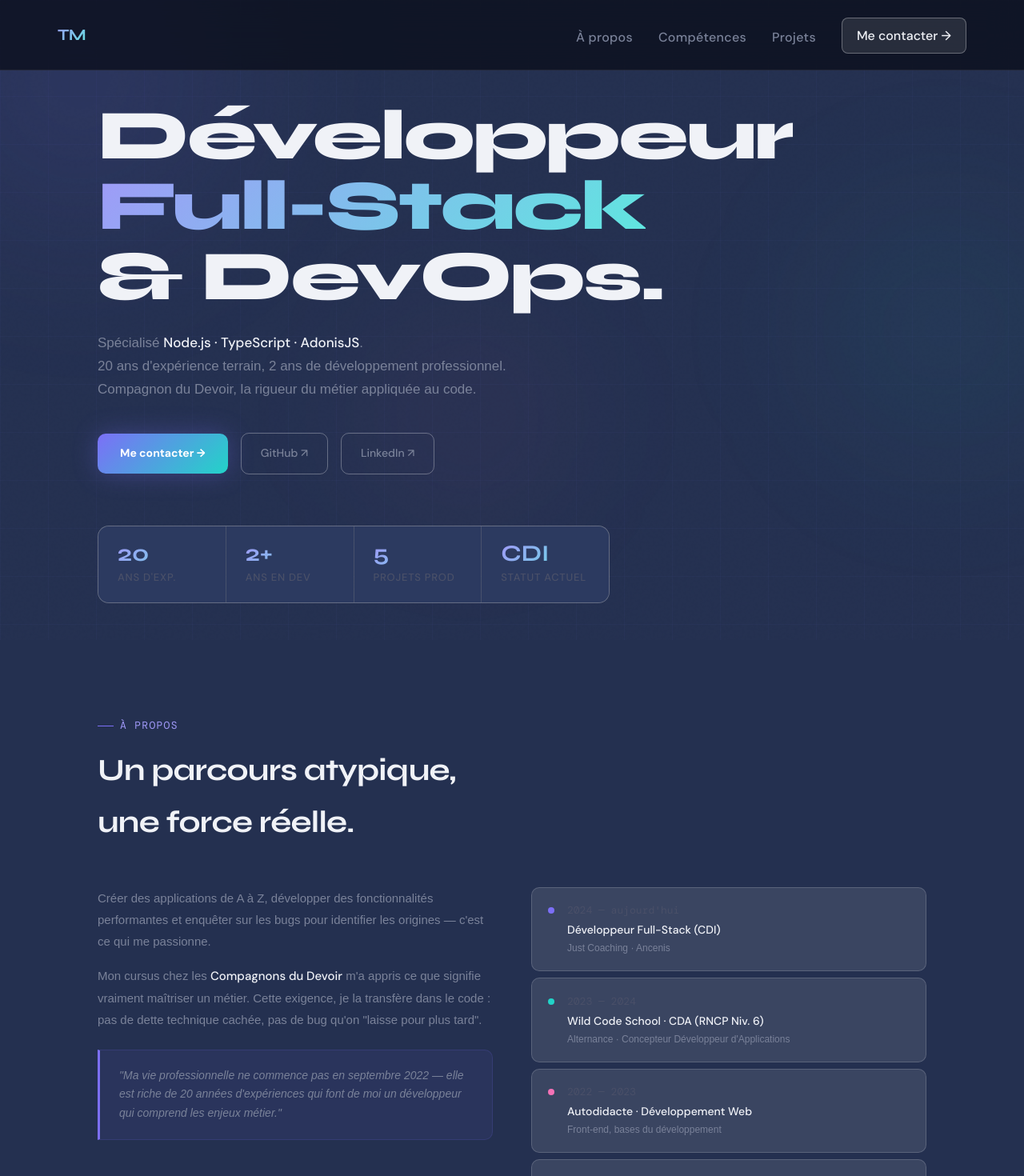
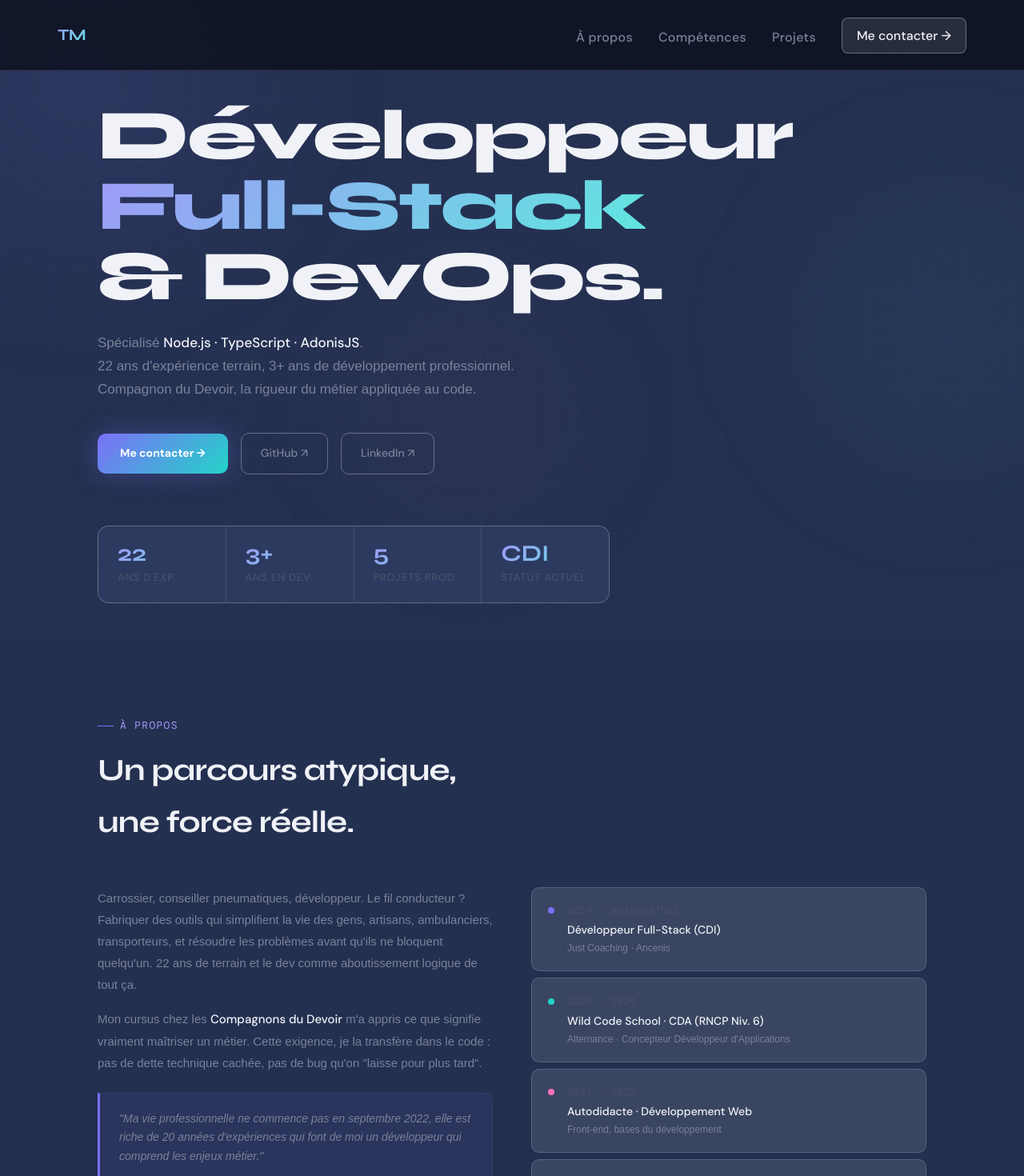
Before and after one commit to ThomMarchand/portfolio, a Next.js app: page / in a window 1280 px wide. Shown: the top 1470 px of the page at 80% size. Built offline with nearby package versions, Linux system fonts and the light colour scheme; a web font is replaced by a local one.

Commit message:
feat: implement yearsSince utility and update experience metrics in Home and SectionAbout components

```diff
--- a/app/components/templates/SectionAbout.tsx
+++ b/app/components/templates/SectionAbout.tsx
@@ -1,3 +1,5 @@
+import { yearsSince } from "@/app/utils/yearsSince";
+
 const sectionStyle = {
   position: "relative" as const,
   zIndex: 1,
@@ -27,7 +29,7 @@ const timelineItems = [
   },
   {
     color: "var(--amber)",
-    year: "2002 — 2022",
+    year: "2004 — 2022",
     title: "20 ans d'expérience terrain",
     sub: "Compagnons du Devoir · Euromaster · Agencement",
   },
@@ -81,20 +83,34 @@ export default function SectionAbout() {
         style={{ gap: "3rem", alignItems: "start", paddingBottom: "3rem" }}
       >
         <div>
-          <p style={{ color: "var(--text-muted)", fontSize: "15px", lineHeight: 1.8 }}>
-            Créer des applications de A à Z, développer des fonctionnalités performantes et enquêter
-            sur les bugs pour identifier les origines — c&apos;est ce qui me passionne.
+          <p
+            style={{
+              color: "var(--text-muted)",
+              fontSize: "15px",
+              lineHeight: 1.8,
+            }}
+          >
+            Carrossier, conseiller pneumatiques, développeur. Le fil conducteur
+            ? Fabriquer des outils qui simplifient la vie des gens, artisans,
+            ambulanciers, transporteurs, et résoudre les problèmes avant qu'ils
+            ne bloquent quelqu'un. {yearsSince(2004)} ans de terrain et le dev
+            comme aboutissement logique de tout ça.
           </p>
           <p
-            style={{ color: "var(--text-muted)", fontSize: "15px", lineHeight: 1.8, marginTop: "1rem" }}
+            style={{
+              color: "var(--text-muted)",
+              fontSize: "15px",
+              lineHeight: 1.8,
+              marginTop: "1rem",
+            }}
           >
             Mon cursus chez les{" "}
             <strong style={{ color: "var(--text)", fontWeight: 500 }}>
               Compagnons du Devoir
             </strong>{" "}
-            m&apos;a appris ce que signifie vraiment maîtriser un métier. Cette exigence, je la
-            transfère dans le code : pas de dette technique cachée, pas de bug qu&apos;on &quot;laisse
-            pour plus tard&quot;.
+            m&apos;a appris ce que signifie vraiment maîtriser un métier. Cette
+            exigence, je la transfère dans le code : pas de dette technique
+            cachée, pas de bug qu&apos;on &quot;laisse pour plus tard&quot;.
           </p>
           <blockquote
             style={{
@@ -109,9 +125,9 @@ export default function SectionAbout() {
               fontStyle: "italic",
             }}
           >
-            &quot;Ma vie professionnelle ne commence pas en septembre 2022 — elle est riche de 20
-            années d&apos;expériences qui font de moi un développeur qui comprend les enjeux
-            métier.&quot;
+            &quot;Ma vie professionnelle ne commence pas en septembre 2022, elle
+            est riche de 20 années d&apos;expériences qui font de moi un
+            développeur qui comprend les enjeux métier.&quot;
           </blockquote>
         </div>
 
@@ -150,10 +166,18 @@ export default function SectionAbout() {
                 >
                   {item.year}
                 </div>
-                <div style={{ fontSize: "14px", fontWeight: 500, color: "var(--text)" }}>
+                <div
+                  style={{
+                    fontSize: "14px",
+                    fontWeight: 500,
+                    color: "var(--text)",
+                  }}
+                >
                   {item.title}
                 </div>
-                <div style={{ fontSize: "12px", color: "var(--text-muted)" }}>{item.sub}</div>
+                <div style={{ fontSize: "12px", color: "var(--text-muted)" }}>
+                  {item.sub}
+                </div>
               </div>
             </div>
           ))}
--- a/app/components/templates/SectionContact.tsx
+++ b/app/components/templates/SectionContact.tsx
@@ -51,7 +51,7 @@ export default function SectionContact() {
               fontSize: "15px",
             }}
           >
-            Ouvert aux opportunités sur Nantes / Ancenis / Remote.
+            Ouvert aux opportunités sur Nantes/ Angers / Ancenis.
           </p>
 
           <ContactForm />
--- a/app/page.tsx
+++ b/app/page.tsx
@@ -4,10 +4,11 @@ import SectionSkills from "@/app/components/templates/SectionSkills";
 import SectionProject from "@/app/components/templates/SectionProject";
 import SectionContact from "@/app/components/templates/SectionContact";
 import ScrollReveal from "@/app/components/atoms/ScrollReveal";
+import { yearsSince } from "@/app/utils/yearsSince";
 
 const metrics = [
-  { value: "20", label: "Ans d'exp." },
-  { value: "2+", label: "Ans en dev" },
+  { value: String(yearsSince(2004)), label: "Ans d'exp." },
+  { value: `${yearsSince(2023)}+`, label: "Ans en dev" },
   { value: "5", label: "Projets prod" },
   { value: "CDI", label: "Statut actuel" },
 ];
@@ -65,8 +66,8 @@ export default function Home() {
             Node.js · TypeScript · AdonisJS
           </strong>
           .<br />
-          20 ans d&apos;expérience terrain, 2 ans de développement
-          professionnel.
+          {yearsSince(2004)} ans d&apos;expérience terrain, {yearsSince(2023)}+
+          ans de développement professionnel.
           <br />
           Compagnon du Devoir, la rigueur du métier appliquée au code.
         </p>
--- /dev/null
+++ b/app/utils/yearsSince.ts
@@ -0,0 +1,3 @@
+export function yearsSince(year: number): number {
+  return new Date().getFullYear() - year;
+}
```
